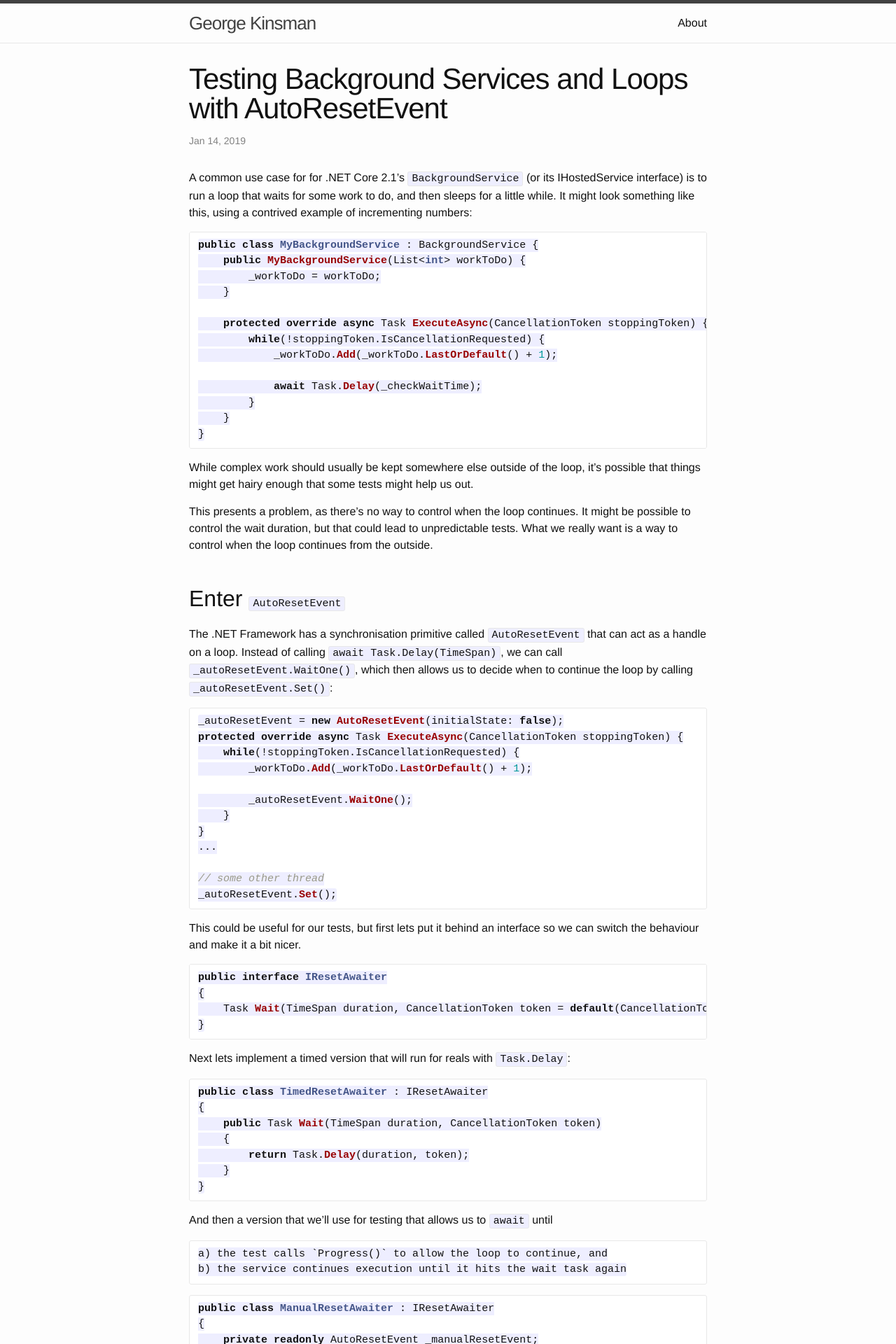
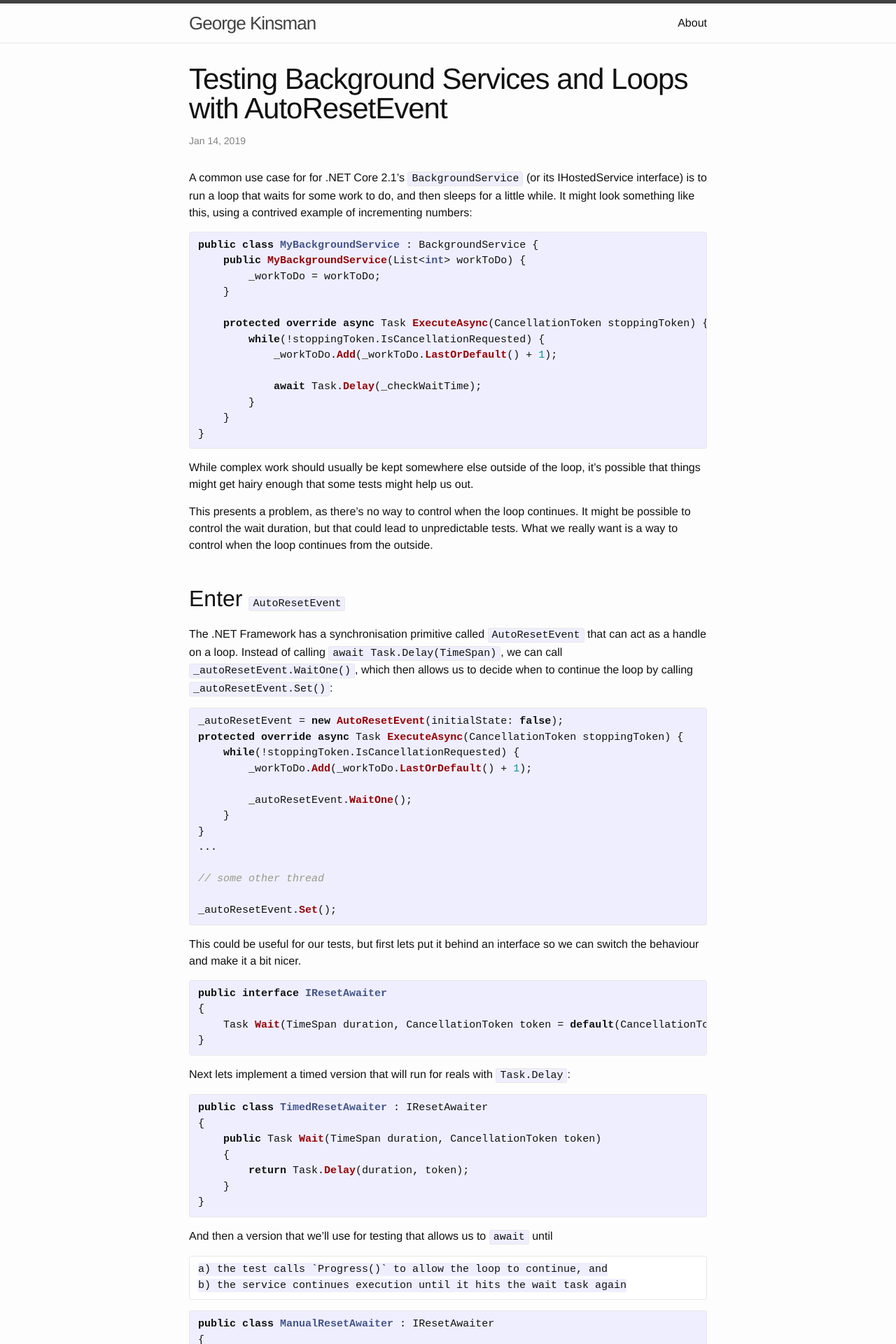
Before and after one commit to gkinsman/gkinsman.github.io, a Jekyll site: the page built from _posts/2019-01-14-Testing-Background-Services.md, in a window 1280 px wide. Shown: the top 1920 px of the page at 70% size. Built offline with Jekyll 4.4.1, drawn with Linux system fonts in a browser that asks for light colours; comment, search, counter and statistics services are not loaded.

Commit message:
- Fix highlighting

````diff
--- a/_posts/2019-01-14-Testing-Background-Services.md
+++ b/_posts/2019-01-14-Testing-Background-Services.md
@@ -10,7 +10,7 @@
 
 A common use case for for .NET Core 2.1's `BackgroundService` (or its IHostedService interface) is to run a loop that waits for some work to do, and then sleeps for a little while. It might look something like this, using a contrived example of incrementing numbers:
 
-```csharp
+{% highlight csharp %}
 public class MyBackgroundService : BackgroundService {
     public MyBackgroundService(List<int> workToDo) {
         _workToDo = workToDo;
@@ -24,7 +24,7 @@
         }
     }
 }
-```
+{% endhighlight %}
 
 While complex work should usually be kept somewhere else outside of the loop, it's possible that things might get hairy enough that some tests might help us out.
 
@@ -35,7 +35,7 @@
 The .NET Framework has a synchronisation primitive called `AutoResetEvent` that can act as a handle on a loop. Instead of calling `await Task.Delay(TimeSpan)`, we can call `_autoResetEvent.WaitOne()`, which then allows us to decide when to continue the loop by calling `_autoResetEvent.Set()`:
 
 
-```csharp
+{% highlight csharp %}
 _autoResetEvent = new AutoResetEvent(initialState: false);
 protected override async Task ExecuteAsync(CancellationToken stoppingToken) {
     while(!stoppingToken.IsCancellationRequested) {
@@ -48,20 +48,20 @@
 
 // some other thread
 _autoResetEvent.Set();
-```
+{% endhighlight %}
 
 This could be useful for our tests, but first lets put it behind an interface so we can switch the behaviour and make it a bit nicer.
 
-```csharp
+{% highlight csharp %}
 public interface IResetAwaiter
 {
     Task Wait(TimeSpan duration, CancellationToken token = default(CancellationToken));
 }
-```
+{% endhighlight %}
 
 Next lets implement a timed version that will run for reals with `Task.Delay`:
 
-```csharp
+{% highlight csharp %}
 public class TimedResetAwaiter : IResetAwaiter
 {
     public Task Wait(TimeSpan duration, CancellationToken token)
@@ -69,14 +69,14 @@
         return Task.Delay(duration, token);
     }
 }
-```
+{% endhighlight %}
 
  And then a version that we'll use for testing that allows us to `await` until
 
     a) the test calls `Progress()` to allow the loop to continue, and
     b) the service continues execution until it hits the wait task again
 
-```csharp
+{% highlight csharp %}
 public class ManualResetAwaiter : IResetAwaiter
 {
     private readonly AutoResetEvent _manualResetEvent;
@@ -101,10 +101,10 @@
         return _waitTask.Task.TimeoutAfter(TimeSpan.FromSeconds(5));
     }
 }
-```
+{% endhighlight %}
 
 `TimeoutAfter` is a a helpful little extension method that times out after waiting for the loop to complete instead of running forever:
-```csharp
+{% highlight csharp %}
 public static class TaskExtensions
 {
     public static async Task<bool> TimeoutAfter(this Task task, TimeSpan duration)
@@ -114,11 +114,11 @@
         return winningTask == task;
     }
 }
-```
+{% endhighlight %}
 
 We can now update our worker implementation to use this new abstraction:
 
-```csharp
+{% highlight csharp %}
 public MyBackgroundService(List<int> workToDo, IResetAwaiter resetAwaiter) {
     // set locals
 }
@@ -131,7 +131,7 @@
         await _resetAwaiter.Wait(TimeSpan.FromMinutes(1), stoppingToken);
     }
 }
-```
+{% endhighlight %}
 
 At runtime, a TimedResetAwaiter can be passed in as a constructor argument via DI or `new`, and for testing we can pass in a ManualResetAwaiter that gives us control over the loop operation.
 
@@ -139,7 +139,7 @@
 
 And now we can write a test that looks like this:
 
-```csharp
+{% highlight csharp %}
 [Fact]
 public async Task MyBackgroundService_WhenLooping_ShouldBeUnderMyControl()
 {
@@ -157,7 +157,7 @@
     Assert.True(await awaiter.Progress());
     Assert.Equal(new List<int>() { 1, 2, 3}, work);
 }
-```
+{% endhighlight %}
 
 
 ## Conclusion
````
